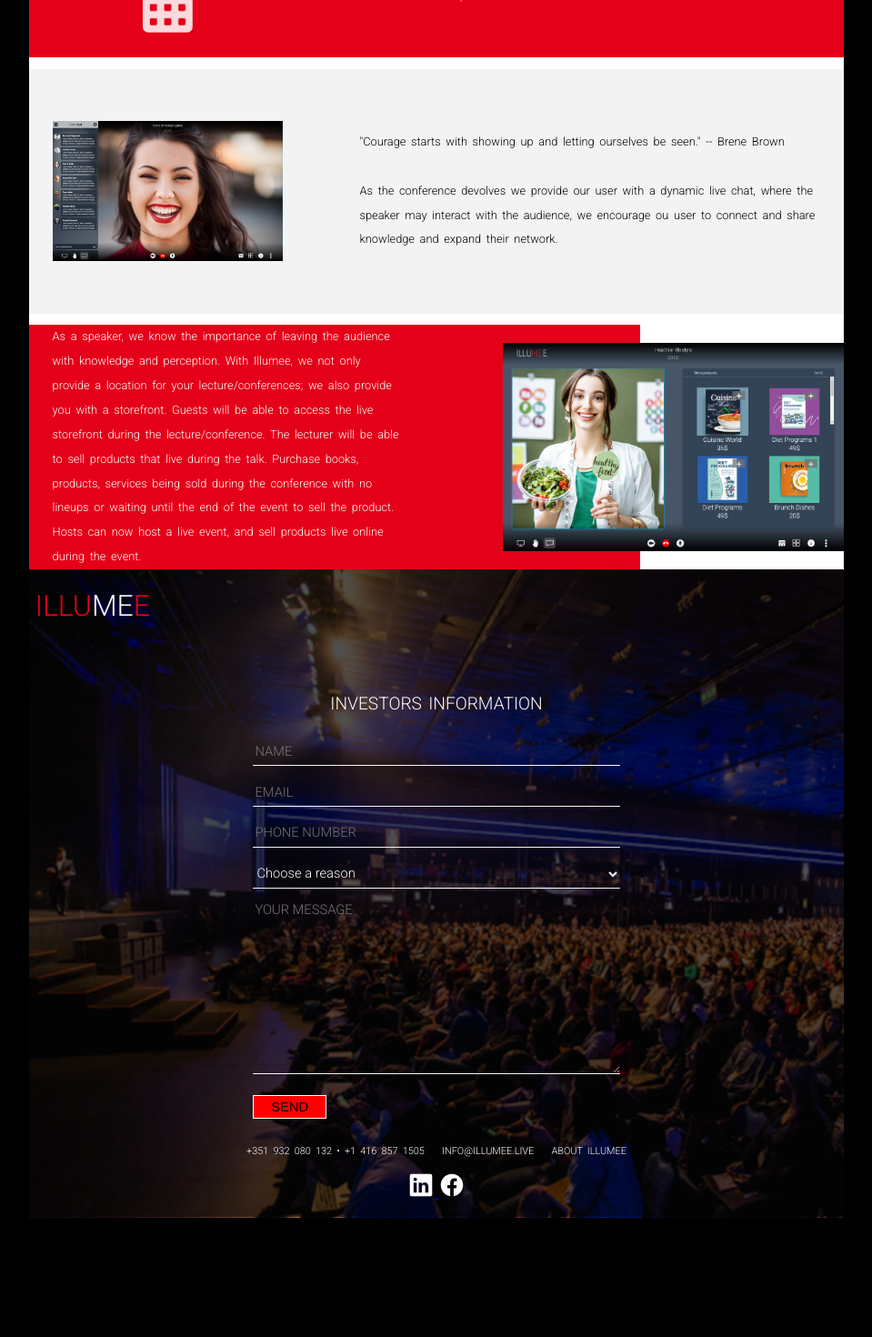
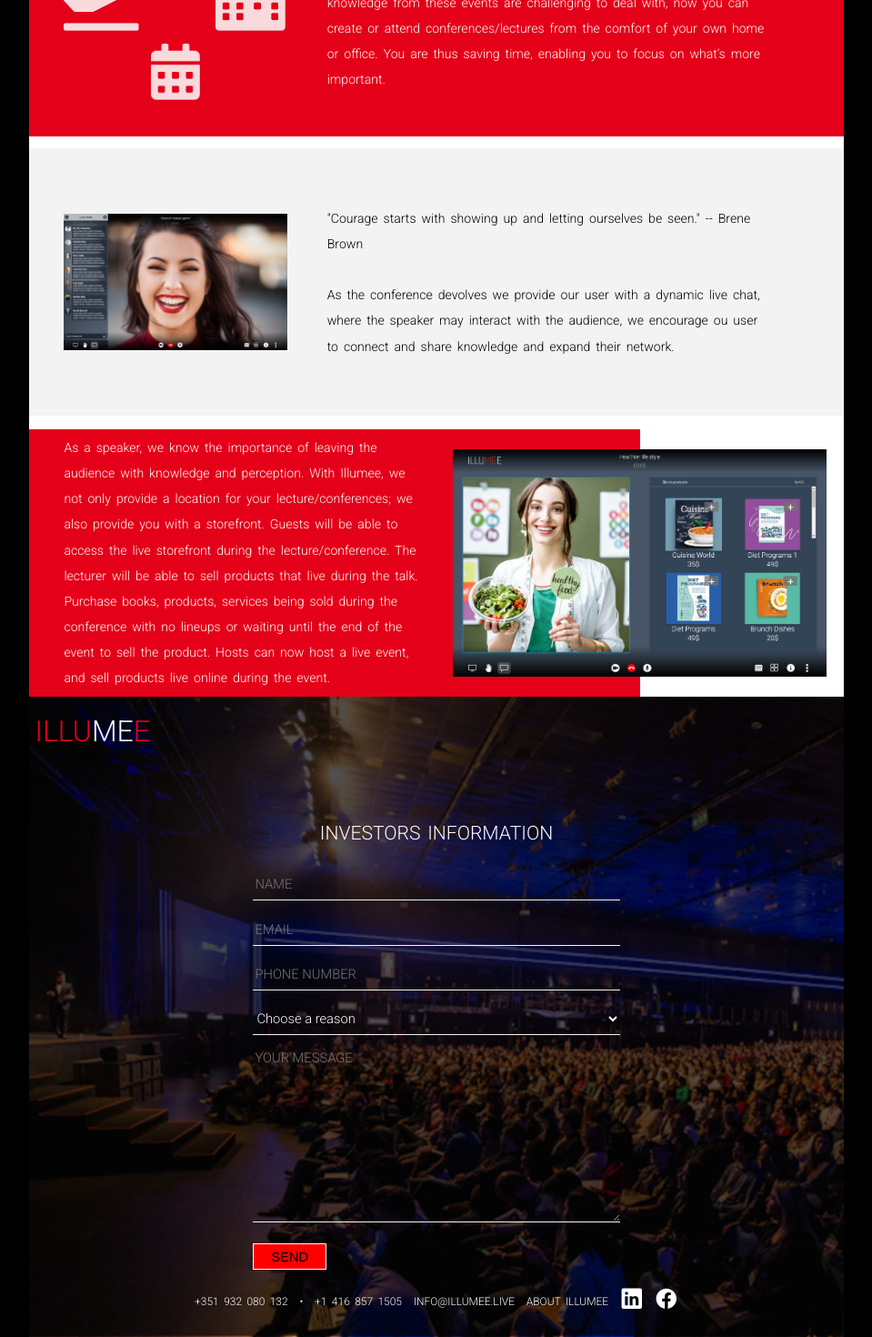
Before and after one commit to Pratha-Me/Illumee, a React (Create React App) app: page / in a window 1280 px wide. Shown: the part 1283-2753 px from the top of the page at 91% size, without its empty margins (160-1119 px from the left). Before the commit the page ends 2622 px from the top, so only its background shows below. Built offline with nearby package versions, Linux system fonts and the light colour scheme.

Commit message:
Enhanced

```diff
--- a/src/pages/landingPage/landingPageComp/FormFooter.js
+++ b/src/pages/landingPage/landingPageComp/FormFooter.js
@@ -59,12 +59,12 @@
 
             <div className="footnotes">
                 <div className="footnotes-p">
-                <p>+351 932 080 132 &bull; +1 416 857 1505 </p> <p>INFO@ILLUMEE.LIVE</p> <p> ABOUT ILLUMEE </p>
+                <p>+351 932 080 132 </p> <p> &bull; </p> <p> +1 416 857 1505 </p> <p>INFO@ILLUMEE.LIVE</p> <p> ABOUT ILLUMEE </p>
+                <a href="#" target="_blank"> <ion-icon name="logo-linkedin" style={{ color: "white", fontSize: "2vw" }}></ion-icon></a>
+                <a href="#" target="_blank"> <ion-icon name="logo-facebook" style={{ color: "white", fontSize: "2vw" }}></ion-icon></a>
                 </div>
-                <div>
-                <a href="#" target="_blank"> <ion-icon name="logo-linkedin" style={{ color: "white", fontSize: "28px" }}></ion-icon></a>
-                <a href="#" target="_blank"> <ion-icon name="logo-facebook" style={{ color: "white", fontSize: "28px" }}></ion-icon></a>
-                </div>
+                {/* <div>
+                </div> */}
             </div>
         </div>
     )
--- a/src/styles/constant.css
+++ b/src/styles/constant.css
@@ -1,8 +1,8 @@
 :root {
     --body-content-width: 70%;
 
-    --div-height: 21vw;
-    --icon-height: calc(var(--div-height)/4.25);
+    --div-height: 23vw;
+    --icon-height: calc(var(--div-height)/4.75);
 
     --font-size-para: 15px;
     --letter-spacing-val: 1.5vw;
@@ -19,9 +19,9 @@
     --bg-color-grey: #F3F3F3;
 
     font-family: var(--font-family-para);
-    font-size:  1vw;
+    font-size:  1.1vw;
     color: var(--text-black);
     font-weight: 300;
     word-spacing: 2.5px;
-    line-height: 2.1;
+    line-height: 2;
 }
--- a/src/styles/formFooter.css
+++ b/src/styles/formFooter.css
@@ -93,8 +93,8 @@
     align-items: center;
 }
 
-.footnotes-p > p{
-    padding: 0 0.75vw;
+.footnotes-p > *{
+    padding: 0 0.5vw;
 }
 
 .footnotes > p {
--- a/src/styles/redRelativeCompStyle.css
+++ b/src/styles/redRelativeCompStyle.css
@@ -8,7 +8,7 @@
     justify-content: flex-end;
     position: absolute;
     top: 0;
-    right: 0;
+    right: 1.5vw;
     width: 45%;
     height: inherit;
 }
@@ -25,7 +25,7 @@
 }
 
 .red-bg p {
-    color: var(--text-white);
-    padding: 0 2rem;
-    width: 65%;
+	color: var(--text-white);
+	padding-left: 3vw;
+	width: 65%;
 }
--- a/src/styles/style.css
+++ b/src/styles/style.css
@@ -123,8 +123,8 @@
 	justify-content: space-between;
 	align-items: center;
 	height: var(--div-height);
-    margin-top: 1rem;
-    padding: 1rem 2rem;
+	margin-top: 1vw;
+	padding: 1vw 3vw;
 }
 
 .illumee-body .grey-bg{
@@ -140,6 +140,7 @@
 
 .flex-div p {
 	width: 60%;
+	margin-right: 3vw;
 }
 /* -------------------------------------------------------- */
 
@@ -160,12 +161,13 @@
 	justify-content: space-between;
 	align-items: center;
 	height: var(--div-height);
-    padding: 1rem 2rem;
+	padding: 1vw 3vw;
 }
 
 .red-bg-div p {
 	color: var(--text-white);
 	width: 60%;
+	margin-right: 3vw;
 }
 
 div.grid-container {
```
Lines whose indentation alone changed are shown as unchanged.
